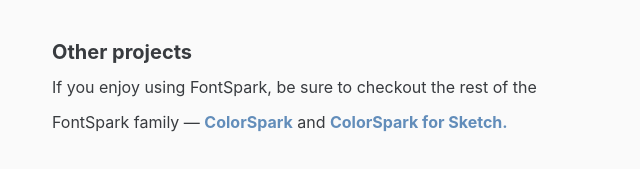
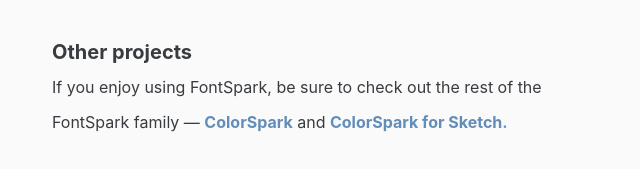
Before and after one commit to jiansing/FontSpark, a plain HTML site: page src/info.html in a window 1280 px wide. Shown: the part 1164-1333 px from the top of the page, 313-953 px from the left. Drawn offline with nearby package versions, Linux system fonts and the light colour scheme; files that its build step writes are made by us from their sources.

Commit message:
Fixed typo on info page

```diff
--- a/src/info.html
+++ b/src/info.html
@@ -145,7 +145,7 @@
                 <p>FontSpark was created as a fun side project by <a href="https://lukecjohnson.com" target="_blank">Luke Johnson.</a> Luke is currently a student at Winthrop University studying Digital Information Design. If you have any questions, comments, or suggestions, please feel free to reach out at <a href="mailto:info@fontspark.app">info@fontspark.app.</a></p>
 
                 <h2>Other projects</h2>
-                <p>If you enjoy using FontSpark, be sure to checkout the rest of the FontSpark family — <a href="https://colorspark.app" target="_blank">ColorSpark</a> and <a href="https://colorspark.app/sketch" target="_blank">ColorSpark for Sketch.</a></p>
+                <p>If you enjoy using FontSpark, be sure to check out the rest of the FontSpark family — <a href="https://colorspark.app" target="_blank">ColorSpark</a> and <a href="https://colorspark.app/sketch" target="_blank">ColorSpark for Sketch.</a></p>
             </section>
         </main>
 
```
Also changed, not shown: 1 other file.
